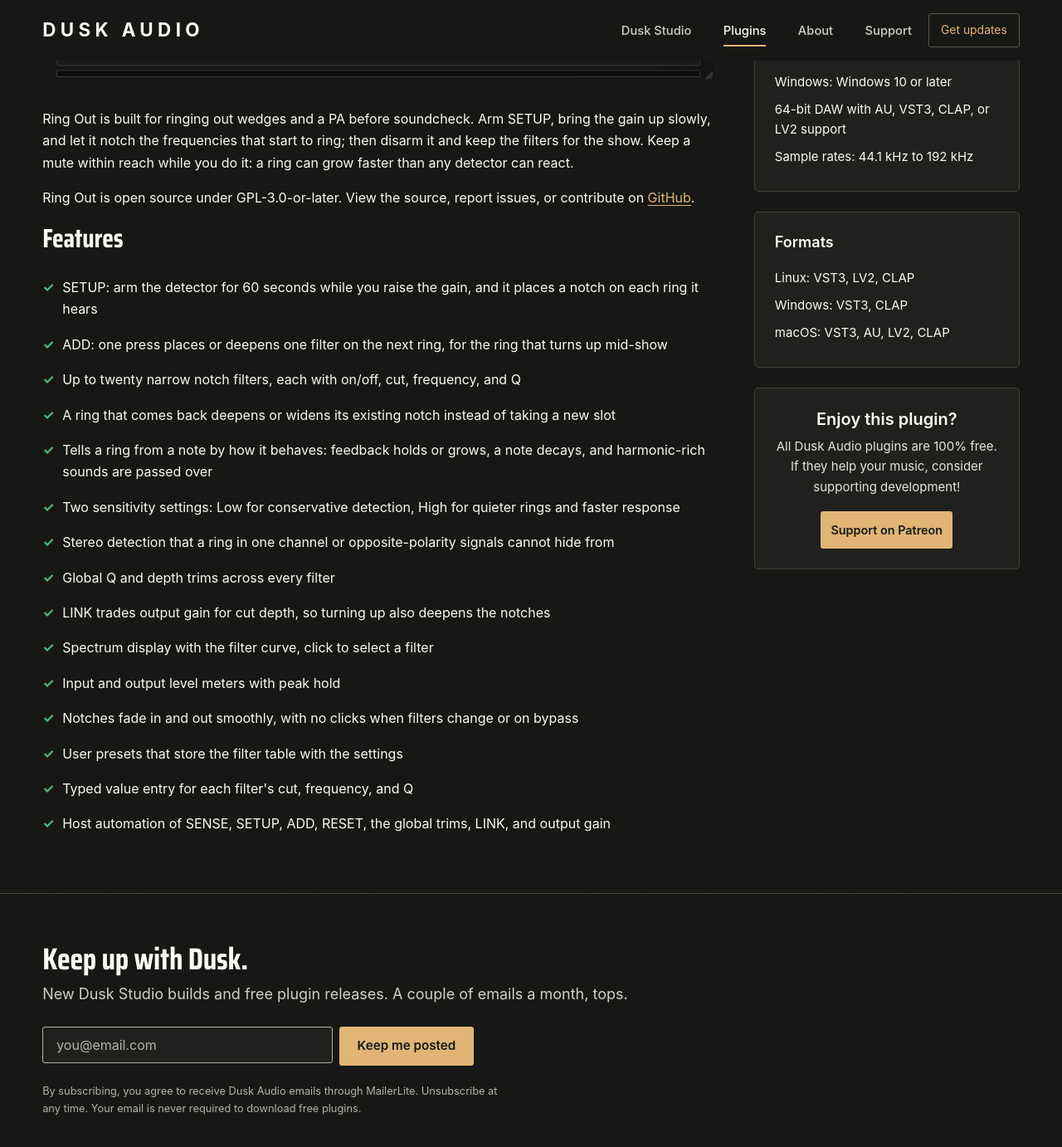
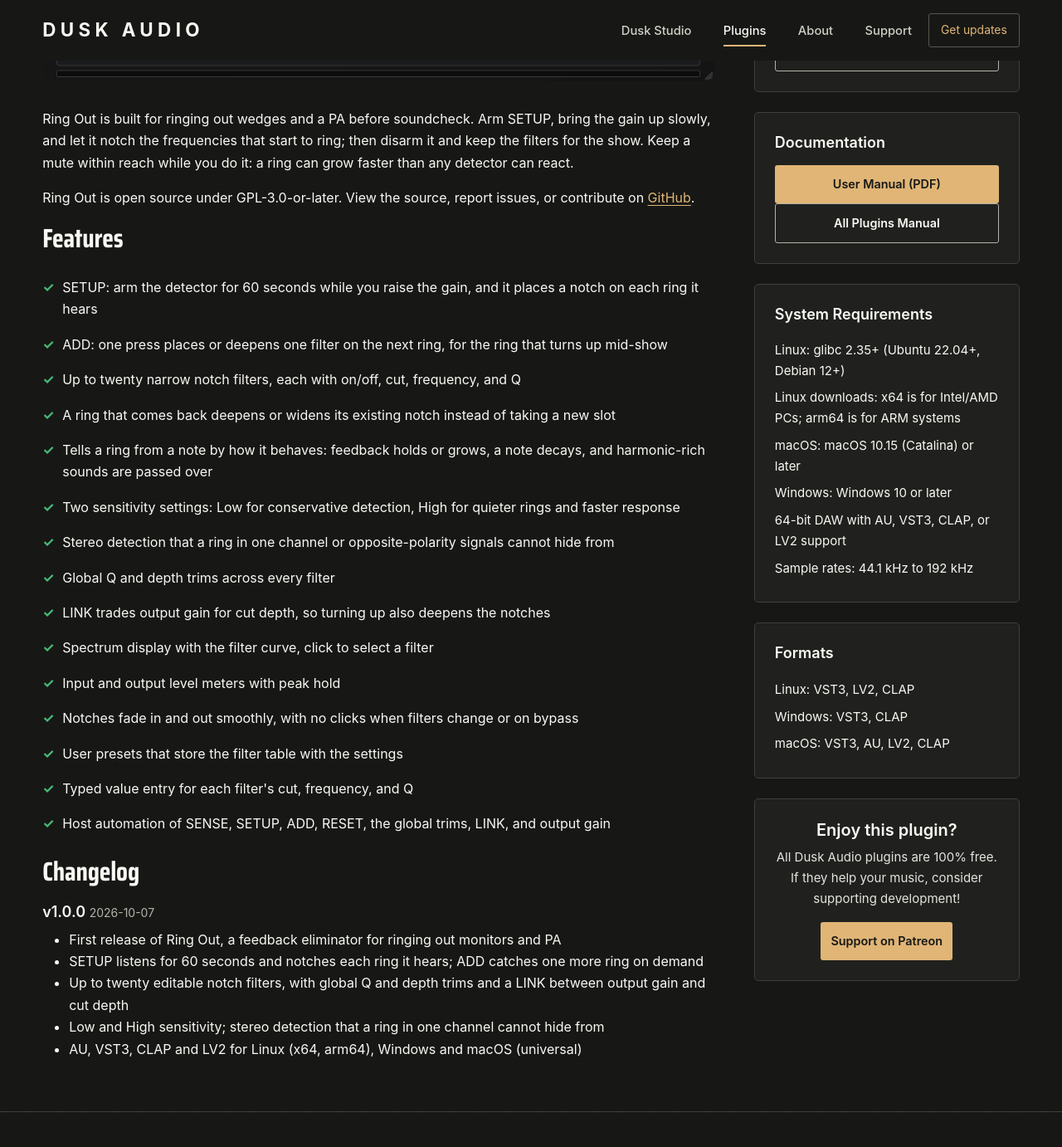
Before and after one commit to dusk-audio/dusk-audio.github.io, a Jekyll site: the page built from _plugins/ring-out.md, in a window 1280 px wide and 1400 px high, scrolled down 862 px. Shown: the top 1382 px of the window at 83% size. Built offline with Jekyll 4.4.1, drawn with Linux system fonts in a browser that asks for light colours; some of the changed text lies outside the part shown.

Commit message:
Update Ring Out to v1.0.0

```diff
--- a/_data/plugins.yml
+++ b/_data/plugins.yml
@@ -218,6 +218,7 @@
     comes back. ADD catches one more ring on demand during the show. Every filter
     can be edited by hand, with global Q and depth trims, a LINK that trades output
     gain for cut depth, input and output meters, and user presets. Completely free.
-  status: in-dev
-  featured: false
+  status: released
+  featured: true
   released: "2026-10-07"
+  version: 1.0.0
--- a/_plugins/ring-out.md
+++ b/_plugins/ring-out.md
@@ -4,7 +4,7 @@
 slug: ring-out
 tagline: Feedback Eliminator for Monitors and PA
 description: Ring Out finds the frequencies that feed back and notches them out, with a one-minute SETUP to ring out a system, ADD to catch a ring during the show, and up to twenty editable notch filters. Free AU, VST3, CLAP, and LV2 plugin for Linux, Windows, and macOS.
-version: "0.1.0"
+version: "1.0.0"
 screenshot: /assets/images/plugins/ring-out-screenshot.png
 
 features:
@@ -38,6 +38,14 @@
   - "Sample rates: 44.1 kHz to 192 kHz"
 
 changelog:
+  - version: "1.0.0"
+    date: "2026-10-07"
+    changes:
+      - "First release of Ring Out, a feedback eliminator for ringing out monitors and PA"
+      - "SETUP listens for 60 seconds and notches each ring it hears; ADD catches one more ring on demand"
+      - "Up to twenty editable notch filters, with global Q and depth trims and a LINK between output gain and cut depth"
+      - "Low and High sensitivity; stereo detection that a ring in one channel cannot hide from"
+      - "AU, VST3, CLAP and LV2 for Linux (x64, arm64), Windows and macOS (universal)"
 ---
 
 Ring Out is built for ringing out wedges and a PA before soundcheck. Arm SETUP, bring the gain up slowly, and let it notch the frequencies that start to ring; then disarm it and keep the filters for the show. Keep a mute within reach while you do it: a ring can grow faster than any detector can react.
```
Also changed, not shown: 1 other file.
